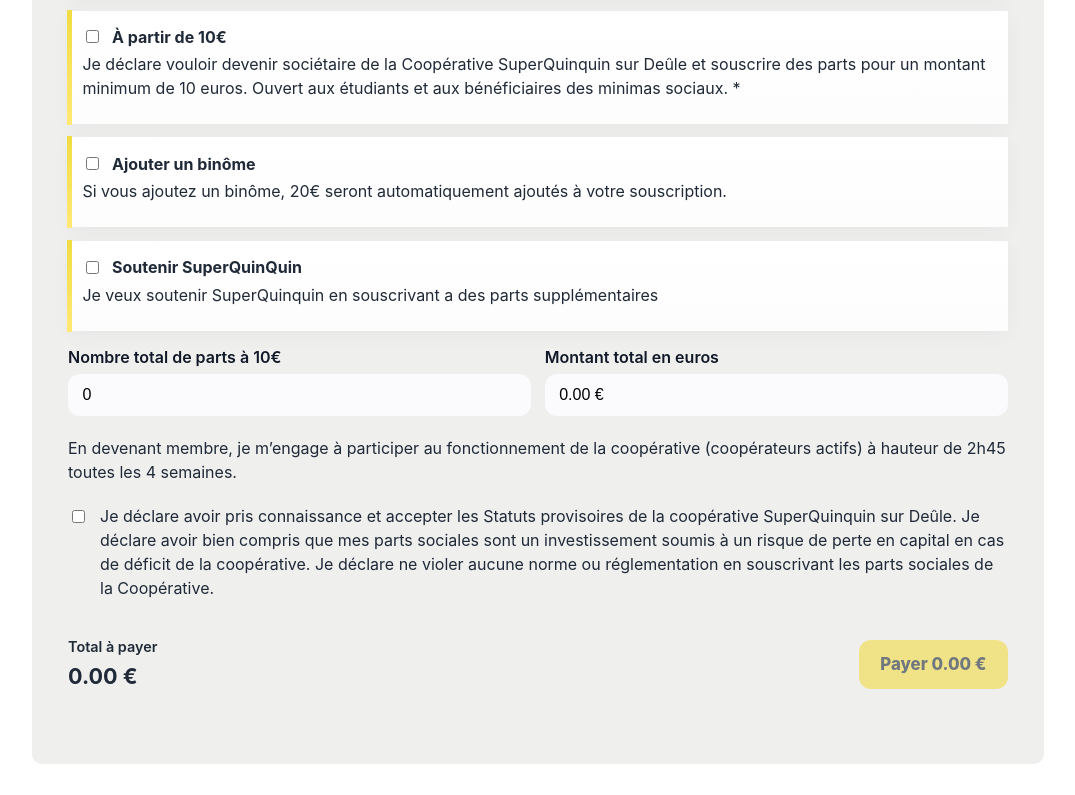
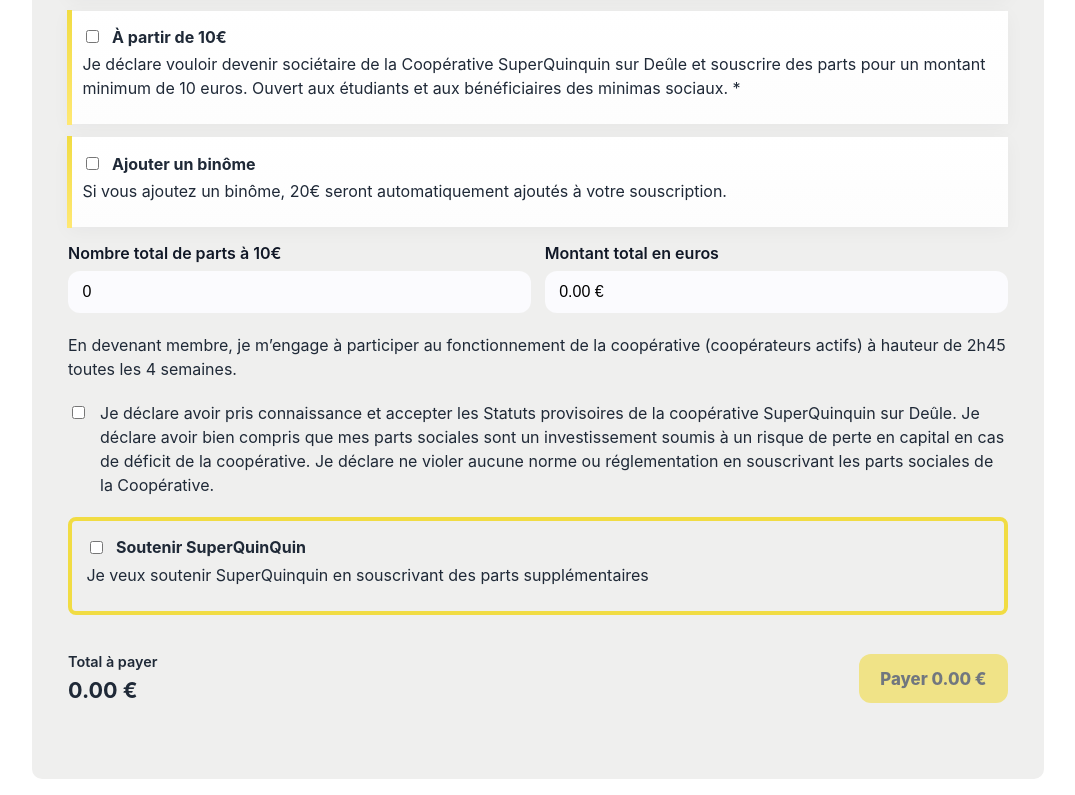
Before and after one commit to superquinquin-sur-deule/sqq-inscription, a Vue app in the folder src/main/webui/: page / in a window 1280 px wide. Shown: the part 989-1784 px from the top of the page, without its empty margins (102-1177 px from the left). Built offline with nearby package versions, Linux system fonts and the light colour scheme.

Commit message:
feat: move soutien at bottom of page

```diff
--- a/src/main/webui/src/App.vue
+++ b/src/main/webui/src/App.vue
@@ -164,26 +164,6 @@
             </div>
           </div>
         </div>
-        <div class="option">
-          <label class="checkbox">
-            <input type="checkbox" v-model="form.parts.soutien.checked"/>
-            <span class="title">Soutenir SuperQuinQuin</span>
-          </label>
-          <p class="details">
-            Je veux soutenir SuperQuinquin en souscrivant a des parts supplémentaires
-          </p>
-          <div class="subgrid" v-if="form.parts.soutien.checked">
-            <div class="field">
-              <label for="soutienParts">Nombre de parts supplémentaires</label>
-              <div class="stepper">
-                <button type="button" class="stepper-btn" @click="decSoutien()">−</button>
-                <input id="soutienParts" type="number" min="0" step="1" v-model.number="form.parts.soutien.parts"/>
-                <button type="button" class="stepper-btn" @click="incSoutien()">+</button>
-              </div>
-              <small class="hint">Soit {{ (form.parts.soutien.parts || 0) * 10 }} € supplémentaires</small>
-            </div>
-          </div>
-        </div>
         <div class="subgrid recap">
           <div class="field">
             <label for="nbParts">Nombre total de parts à 10€</label>
@@ -207,6 +187,29 @@
             Je déclare avoir pris connaissance et accepter les Statuts provisoires de la coopérative SuperQuinquin sur Deûle. Je déclare avoir bien compris que mes parts sociales sont un investissement soumis à un risque de perte en capital en cas de déficit de la coopérative. Je déclare ne violer aucune norme ou réglementation en souscrivant les parts sociales de la Coopérative.
           </span>
         </label>
+      </section>
+
+      <section class="section">
+        <div class="soutien">
+          <label class="checkbox">
+            <input type="checkbox" v-model="form.parts.soutien.checked"/>
+            <span class="title">Soutenir SuperQuinQuin</span>
+          </label>
+          <p class="details">
+            Je veux soutenir SuperQuinquin en souscrivant des parts supplémentaires
+          </p>
+          <div class="subgrid" v-if="form.parts.soutien.checked">
+            <div class="field">
+              <label for="soutienParts">Nombre de parts supplémentaires</label>
+              <div class="stepper">
+                <button type="button" class="stepper-btn stepper-btn-white" @click="decSoutien()">−</button>
+                <input id="soutienParts" type="number" min="0" step="1" v-model.number="form.parts.soutien.parts"/>
+                <button type="button" class="stepper-btn stepper-btn-white" @click="incSoutien()">+</button>
+              </div>
+              <small class="hint">Soit {{ (form.parts.soutien.parts || 0) * 10 }} € supplémentaires</small>
+            </div>
+          </div>
+        </div>
       </section>
 
       <footer class="footer">
@@ -595,6 +598,13 @@
   background: linear-gradient(180deg, var(--accent), #ffe873);
 }
 
+.soutien {
+  background: none;
+  border: var(--accent) 4px solid;
+  border-radius: 8px;
+  padding: .9rem;
+}
+
 .recap .field input {
   background: #fbfbfe;
 }
@@ -690,6 +700,14 @@
   transition: transform .12s ease, box-shadow .2s ease, background .2s ease;
 }
 
+.stepper-btn-white {
+  background: white;
+}
+
+.stepper-btn-white:hover {
+  background: white !important;
+}
+
 .stepper-btn:hover {
   background: var(--accent-dark);
   transform: translateY(-1px);
```
